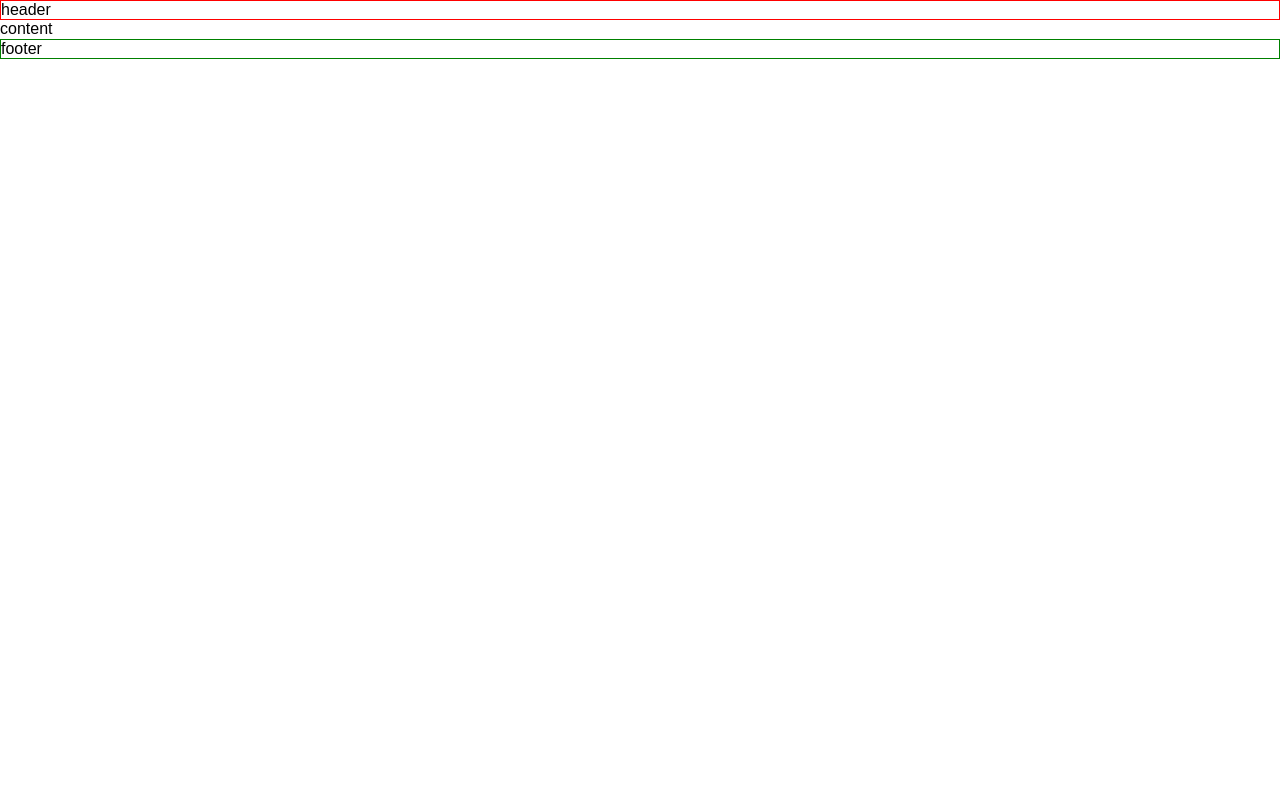
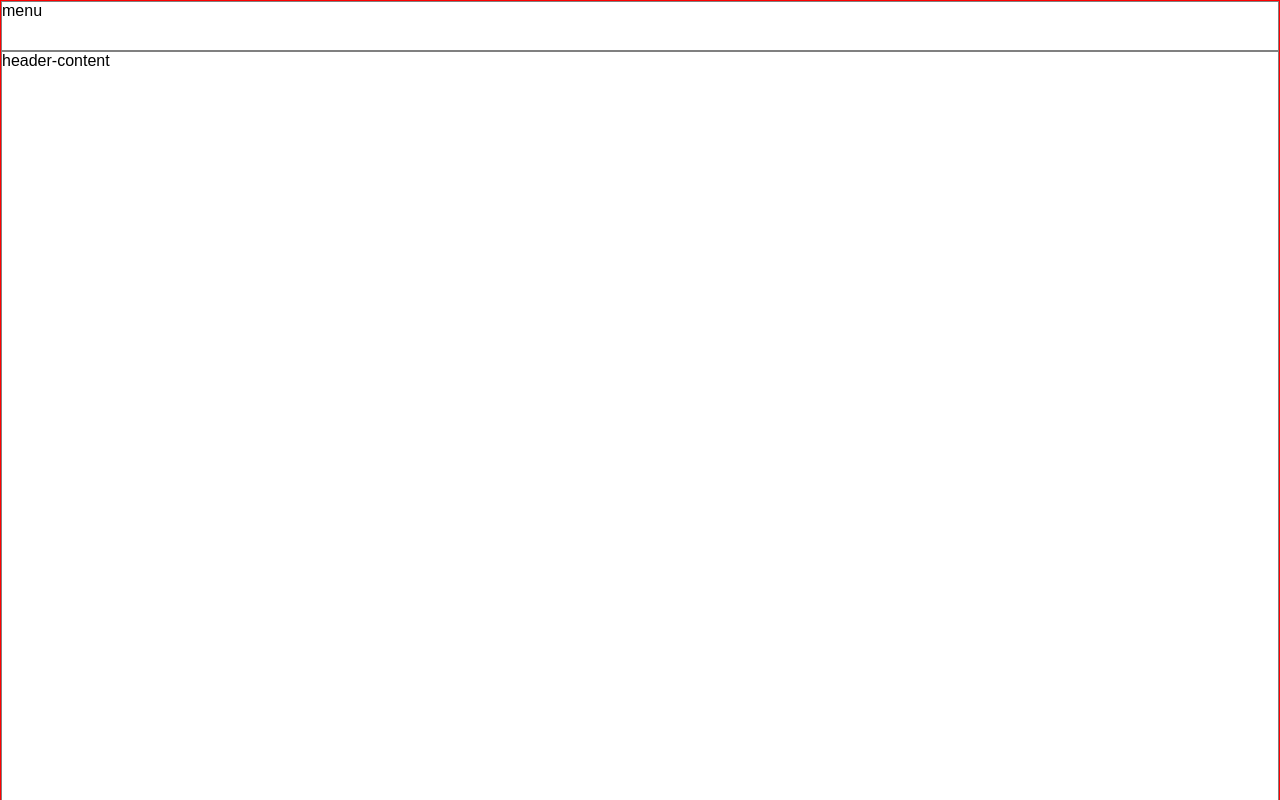
Before and after one commit to codestates/cloud-bookstore-client, a React (Create React App) app: page / in a window 1280 px wide. Shown: the top 800 px of the page. Built offline with nearby package versions, Linux system fonts and the light colour scheme.

Commit message:
[1-1] Update position of Landing page
landing page의 header, content, footer의 각 부분과
content내의 소그룹들을 디자인 시안에 맞추어 크기지정
및 배치 완료

```diff
--- a/src/css/Landing.css
+++ b/src/css/Landing.css
@@ -1,11 +1,41 @@
 .landingHeader {
   border: 1px red solid;
+  height: 1048px;
+}
+
+.landingMenuBar{
+  border: 1px #808080 solid;
+  height: 48px;
+}
+
+.landingHeaderContent{
+  border: 1px #808080 solid;
+  height: 1000px;
 }
 
 .landingContent {
-  border: 1px blud solid;
+  border: 1px blue solid;
+  height: 4459px;
+}
+
+.landingBestNovel {
+  border: 1px #808080 solid;
+  height: 1574px;
+  margin: 152px 0;
+}
+
+.landingWriteNovel {
+  border: 1px #808080 solid;
+  height: 864px;
+}
+
+.landingWatchFunction {
+  border: 1px #808080 solid;
+  height: 1216px;
+  margin: 250px 0;
 }
 
 .footer {
   border: 1px green solid;
+  height: 498px;
 }
--- a/src/pages/Landing.tsx
+++ b/src/pages/Landing.tsx
@@ -4,8 +4,19 @@ import '../css/Landing.css';
 function Landing() {
   return (
     <>
-      <div className="landingHeader">header</div>
-      <div className="landingContent">content</div>
+      <div className="landingHeader">
+        <div className="landingMenuBar">menu</div>
+        <div className="landingHeaderContent">header-content</div>
+      </div>
+      <div className="landingContent">
+        <div className="landingBestNovel">독자들이 선택한 최고의 작품들</div>
+        <div className="landingWriteNovel">
+          상상을 글로 옮겨 간편하게 작가되기
+        </div>
+        <div className="landingWatchFunction">
+          한 눈에 살펴보는 구름책방의 기능들
+        </div>
+      </div>
       <div className="footer">footer</div>
     </>
   );
```
